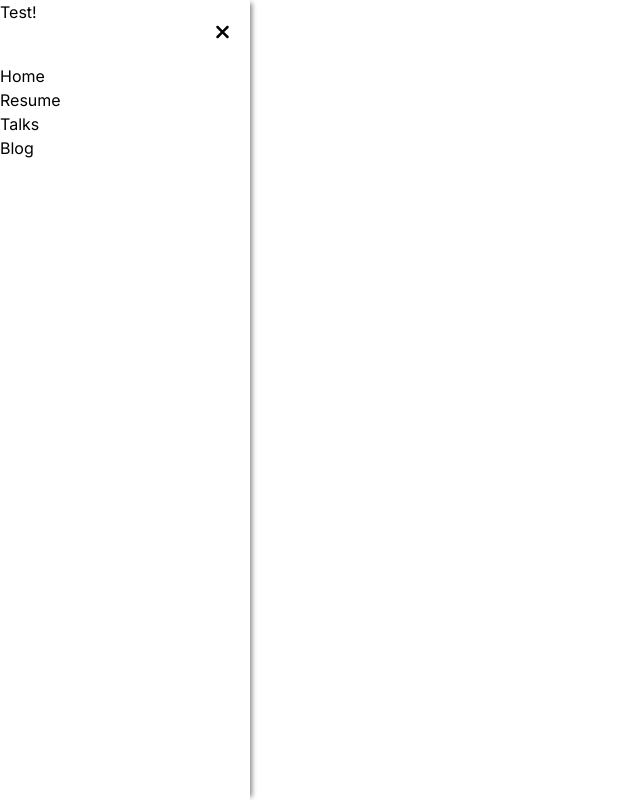
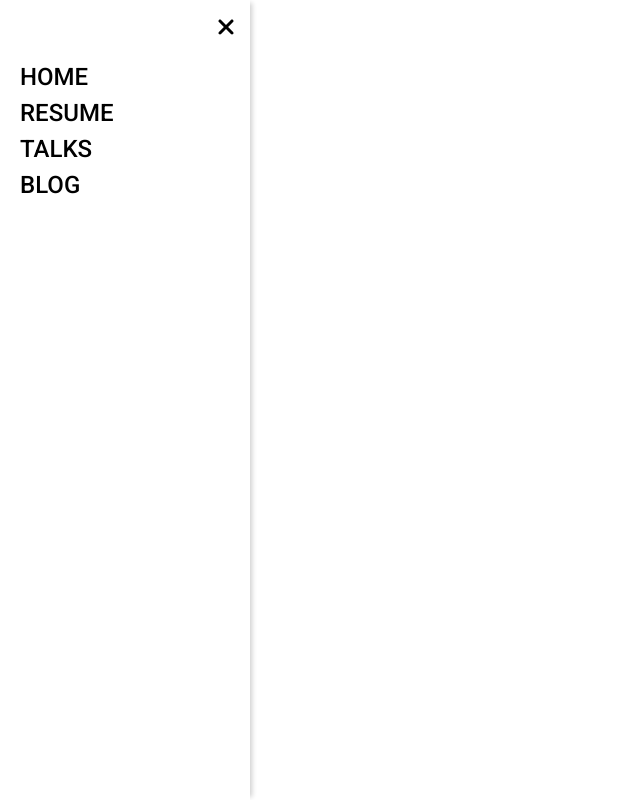
Before and after one commit to filipalacerda/filipalacerda.com, a Next.js app: page / in a window 1280 px wide. Shown: the whole page, without its empty margins (0-640 px from the left). Built offline with nearby package versions, Linux system fonts and the light colour scheme.

Commit message:
Sidebar styles

```diff
--- a/app/components/sidebar/index.tsx
+++ b/app/components/sidebar/index.tsx
@@ -19,21 +19,21 @@ const Sidebar = ({ isOpen, onClickIcon, items }: SidebarProps) => {
     <section
       className={`sidebar ${isOpen ? "sidebar-open" : "sidebar-closed"}`}
     >
-      <header className="header">
+      <header className="sidebar-header">
         <button onClick={() => onClickIcon()}>
           {isOpen ? (
-            <FontAwesomeIcon icon={faXmark} size="lg" />
+            <FontAwesomeIcon icon={faXmark} size="xl" />
           ) : (
-            <FontAwesomeIcon icon={faBars} size="lg" />
+            <FontAwesomeIcon icon={faBars} size="xl" />
           )}
         </button>
       </header>
 
       {isOpen && (
-        <nav>
+        <nav className="sidebar-nav">
           <ul>
             {items.map((item) => (
-              <li key={item.text}>
+              <li key={item.text} className={`roboto-medium sidebar-link`}>
                 <a href={item.link}>{item.text}</a>
               </li>
             ))}
--- a/app/components/sidebar/styles.css
+++ b/app/components/sidebar/styles.css
@@ -1,6 +1,5 @@
 .sidebar {
-  box-shadow: 5px 0 5px -3px #888;
-
+  box-shadow: 5px 0 5px -3px #cecece;
   position: absolute;
   top: 0;
   bottom: 0;
@@ -14,11 +13,23 @@
   width: 50px;
 }
 
-.header {
+.sidebar-nav {
+  padding: 20px;
+}
+
+.sidebar-header {
   position: relative;
   display: flex;
   justify-content: flex-end;
-  margin: 20px;
+  padding-top: 15px;
+  padding-right: 15px;
 }
+
+.sidebar-link {
+  font-size: 24px;
+  text-transform: uppercase;
+}
+
 .active {
+  text-decoration: underline;
 }
--- a/app/page.tsx
+++ b/app/page.tsx
@@ -1,7 +1,7 @@
 export default function Home() {
   return (
     <div>
-      <section className="content">Test!</section>
+      <section className="content"></section>
     </div>
   );
 }
```
